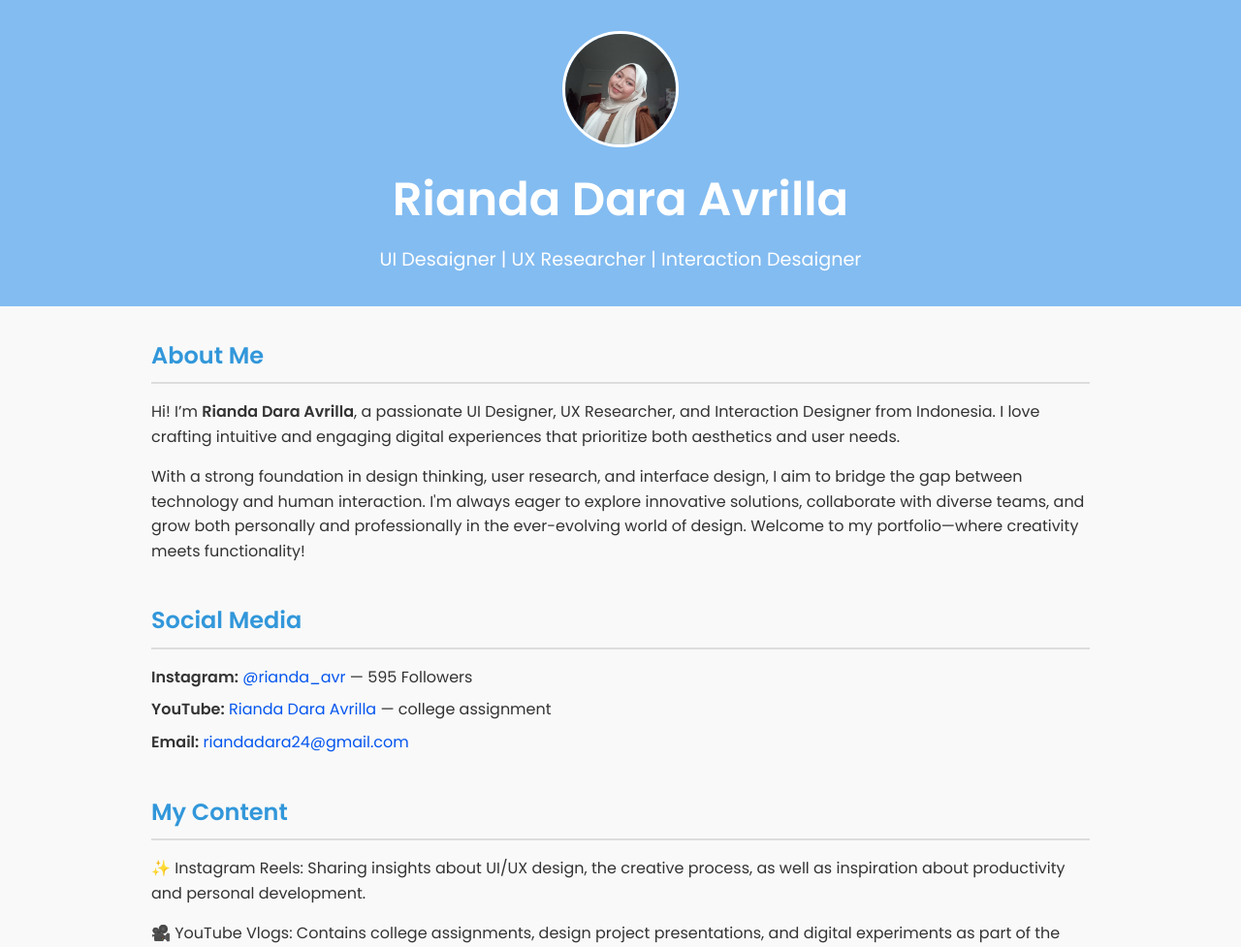
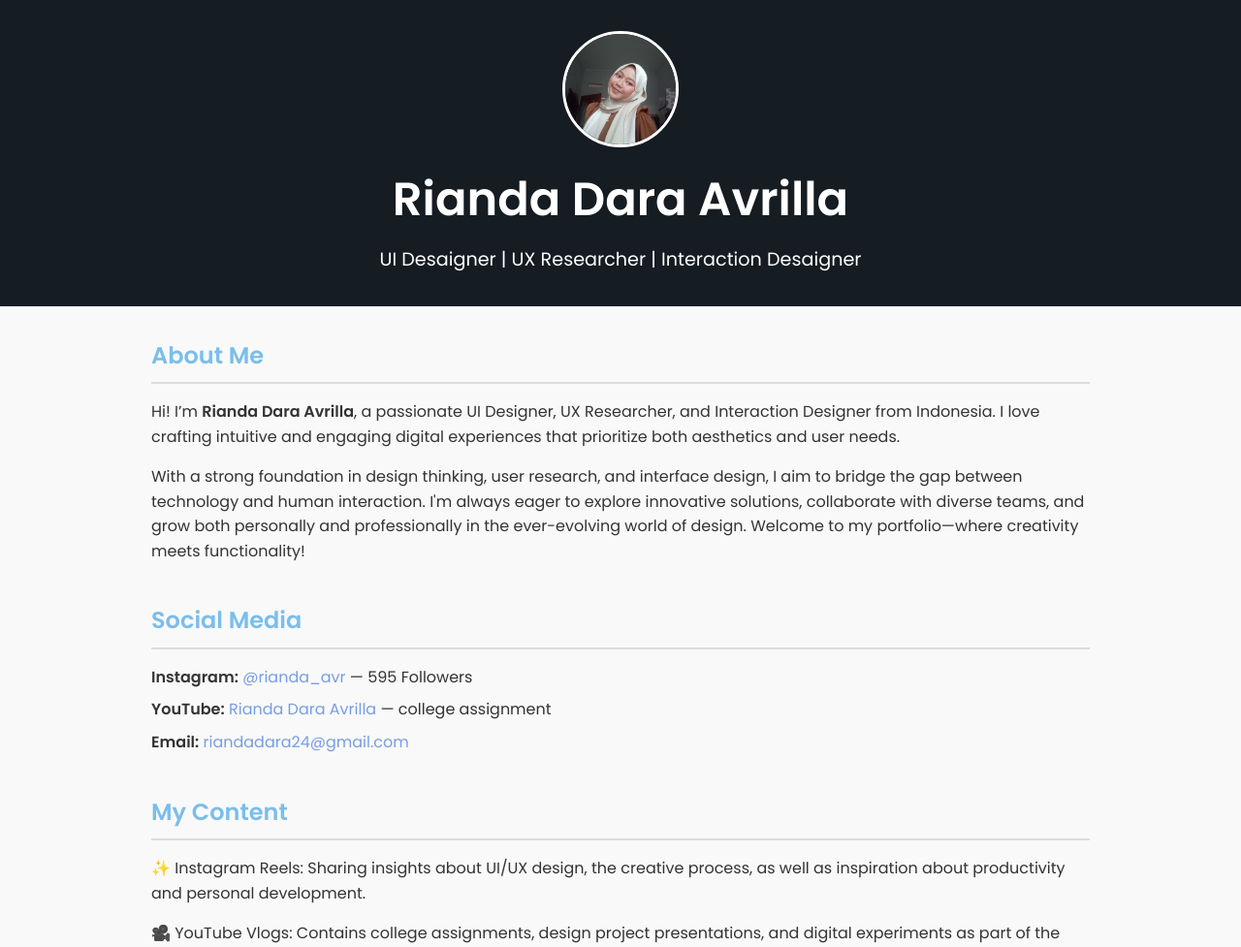
Before and after one commit to RiandaDaraAvrilla/rest_api, a PHP site: page / in a window 1280 px wide. Shown: the top 977 px of the page at 97% size. Run offline with PHP 8.4, Linux system fonts and the light colour scheme.

Commit message:
percobaan commit

```diff
--- a/wpu-portofolio/index.php
+++ b/wpu-portofolio/index.php
@@ -18,7 +18,7 @@
       line-height: 1.6;
     }
     header {
-      background-color:rgb(131, 188, 241);
+      background-color:rgb(21, 28, 34);
       color: white;
       padding: 2rem 1rem;
       text-align: center;
@@ -53,7 +53,7 @@
       margin-bottom: 2.5rem;
     }
     h2 {
-      color:rgb(50, 151, 218);
+      color:rgb(122, 190, 235);
       margin-bottom: 1rem;
       border-bottom: 2px solid #ddd;
       padding-bottom: 0.5rem;
@@ -74,7 +74,7 @@
       margin: 0.5rem 0;
     }
     a {
-      color:rgb(5, 86, 238);
+      color:rgb(119, 157, 228);
       text-decoration: none;
     }
     .gallery {
@@ -121,7 +121,7 @@
     }
     .contact-form button {
       padding: 0.7rem 1.5rem;
-      background-color:rgb(7, 26, 61);
+      background-color:rgb(19, 24, 34);
       color: white;
       border: none;
       border-radius: 5px;
@@ -233,8 +233,7 @@
 
         <label for="message">Message</label>
         <textarea id="message" name="message" rows="4" required></textarea>
-
-        <button type="submit">Send Message</button>
+        <button type="submit"> Send Message</button>
       </form>
     </section>
   </div>
```
